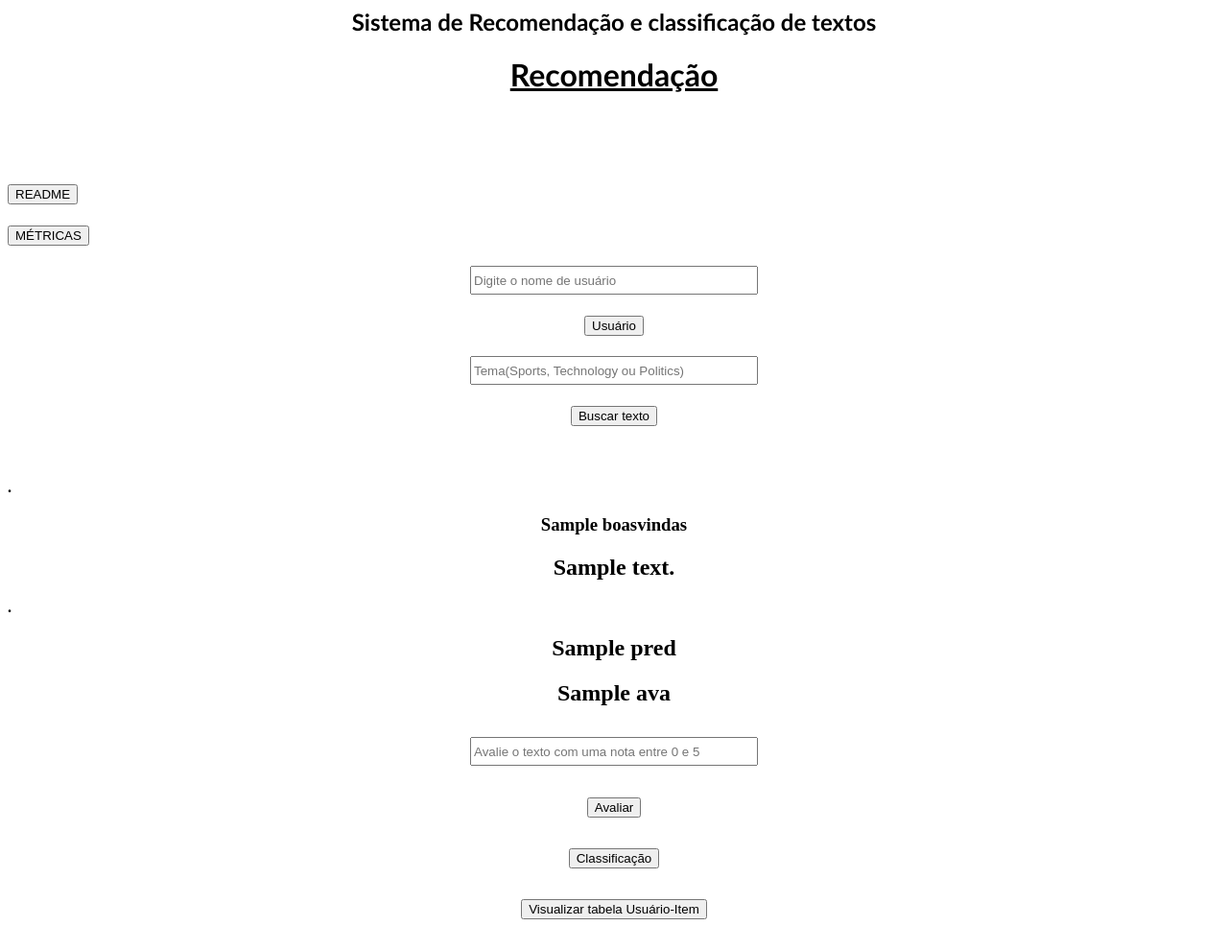
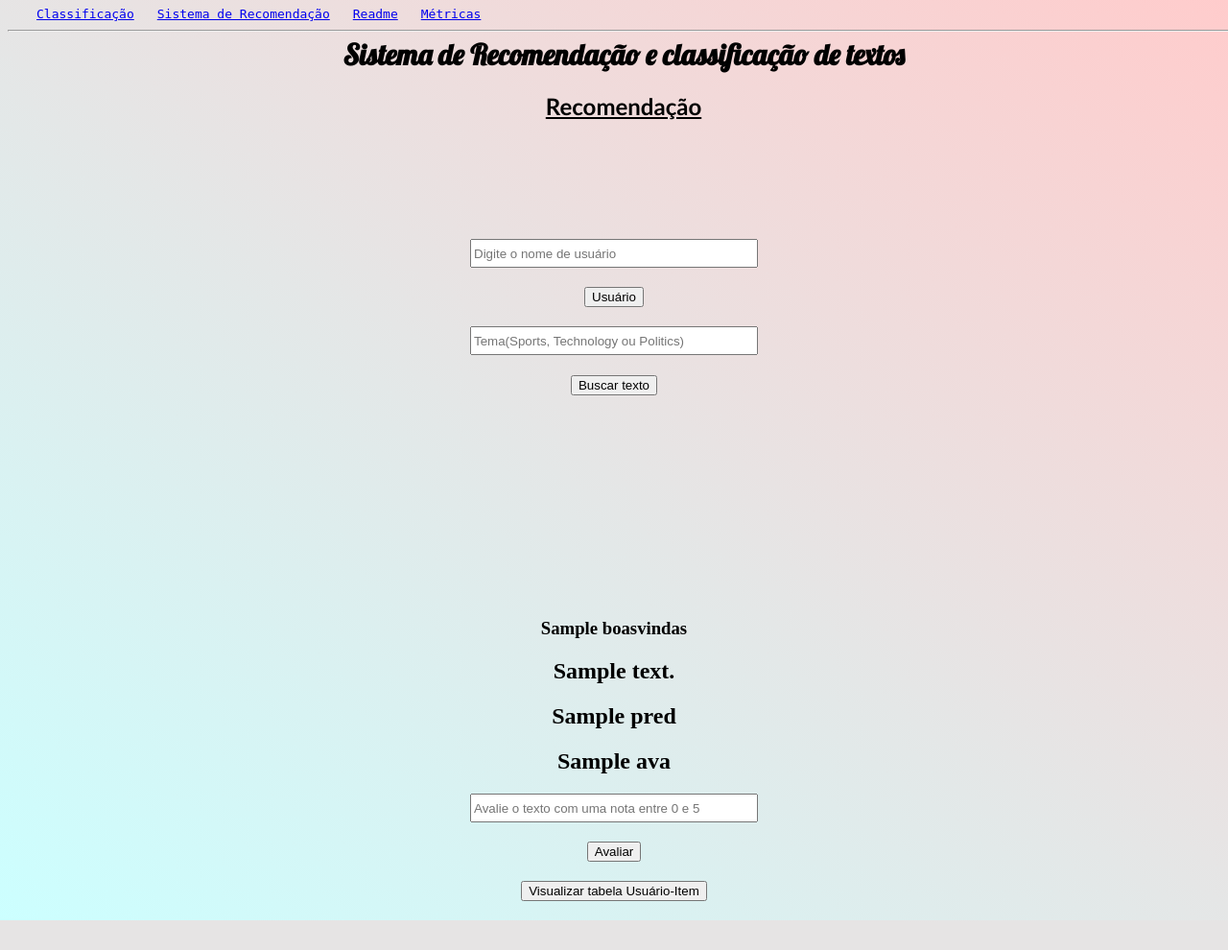
Before and after one commit to luandiego01/Projeto-Sistema_de_recomendacao_e_classificacao_de_textos, a Flask app: template app/templates/home.html in a window 1280 px wide. Shown: the whole page at 96% size. After the commit the page ends 959 px from the top, so only its background shows below. Run offline with Flask 2, Linux system fonts and the light colour scheme; the template is opened without the code that fills it: most values are stand-ins (such as "Sample title", 1, 10 or a date in 2020); parts of the project's set-up code (start-up, migrations or seed data) failed here and were passed over.

Commit message:
Add files via upload

```diff
--- a/app/app.py
+++ b/app/app.py
@@ -6,22 +6,23 @@ import SistemaRecomen
 app = Flask(__name__, template_folder = 'templates')
 
 @app.route("/")
+@app.route("/index")
 def home():
-     return render_template("home.html")
+     return render_template("home.html", title = "Sistema de Recomendação")
 
 @app.route('/usuario', methods = ['POST'])
 def recomen():
     features = [x for x in request.form.values()]
     user = SistemaRecomen.Sistema1.usuario(features[0])
     print(user)
-    return render_template("home.html", texto = user)
+    return render_template("home.html", title = "Sistema de recomendação", texto = user)
 
 @app.route('/recomen', methods = ['POST'])
 def recomen1():
     features1 = [x for x in request.form.values()]
     user1 = SistemaRecomen.Sistema1.recomendacao(features1[0])
 
-    return render_template("home.html", boasvindas = "Olá " + SistemaRecomen.Sistema1.user +
+    return render_template("home.html", title = "Sistema de Recomendação", boasvindas = "Olá " + SistemaRecomen.Sistema1.user +
                                 "! Sugerimos a leitura do artigo: ", texto = user1[0], pred = user1[1])
 
 @app.route('/avali', methods = ['POST'])
@@ -29,7 +30,7 @@ def avali():
     features1 = [x for x in request.form.values()]
     user2 = SistemaRecomen.Sistema1.avaliacao((features1[0]), SistemaRecomen.Sistema1.indice[1],  SistemaRecomen.Sistema1.indice[0])
 
-    return render_template("home.html", ava = user2)
+    return render_template("home.html", title = "Avaliação", ava = user2)
 
 
 @app.route('/tabela')
@@ -40,14 +41,14 @@ def tabela():
 
 @app.route('/classifi')
 def classifi():
-     return render_template("home1.html")
+     return render_template("home1.html", title = "Classificação")
 
 @app.route('/predict', methods = ['POST'])
 def predict():
     features = [x for x in request.form.values()]
     pred = SistemaRecomen.classifi(features[0])
     print(pred)
-    return render_template("home1.html", texto = features[0], pred =  "Classificação: {}".format(pred))
+    return render_template("home1.html", title = "Classificação", texto = features[0], pred =  "Classificação: {}".format(pred))
 
 @app.route('/model_health')
 def model_health():
--- /dev/null
+++ b/app/templates/base.html
@@ -0,0 +1,77 @@
+<link href="https://fonts.googleapis.com/css?family=Lobster" rel="stylesheet" type="text/css">
+<style>
+  .red-text {
+    color: red;
+  }
+  h1 {
+    font-family: Lobster, monospace;
+    font-size: 30px;
+  }
+  h4 {
+    font-family: monospace;
+  }
+  p {
+    font-size: 16px;
+    font-family: monospace;
+  }
+  .silver-background {
+    background-color: rgba(55,55,55,0.2);
+    padding: 10px;
+    width: 100%;
+  }
+  .titulo {
+    padding: 10px;
+    width: 100%;
+  }
+  body {
+    background: linear-gradient(35deg,#CCFFFF, #FFCCCC);
+  }
+  #navbar{
+  	position: fixed;
+  	top:  0;
+  	width: 100%;
+  }
+  nav ul {
+    margin: 0px;
+    padding: 5px 0px 0px 30px;
+  }
+  nav li {
+    display: inline;
+    margin-right: 20px;
+  }
+  .links{
+  	margin-right: 20px;
+  }
+  #left {
+    float: left;
+    width: 40%;
+    text-align: justify;
+    font:  'Calibri';
+  }
+  #right {
+    float: right;
+    width: 57.6%;
+  }
+  aside, section {
+    padding: 2px;
+    }
+  li {
+  	font-family: monospace;
+  }
+</style>
+
+<title>{{title}}</title>
+<html>
+	<div>
+	<nav id="navbar">
+		<ul>
+			<li><a href="{{url_for('classifi')}}">Classificação</a></li>
+			<li><a href="{{url_for('home')}}">Sistema de Recomendação</a></li>
+			<li><a href="https://github.com/luandiego01/Projeto2-Sistema_de_recomendacao_e_classificacao_de_textos">Readme</a></li>
+			<li><a href="{{url_for('model_health')}}">Métricas</a></li>
+		</ul>
+		<hr>
+	</nav>
+		{% block content %}{% endblock %}
+	</div>
+</html>
--- a/app/templates/home.html
+++ b/app/templates/home.html
@@ -1,16 +1,16 @@
-<h2 style="text-align: center;" ><strong><font face="Calibri"> <b>Sistema de Recomendação e classificação de textos</font></strong></h2>
-<h1 style="text-align: center;"><font face="Calibri"> <u>Recomendação</u></font></h1>
+{% extends "base.html" %}
+
+
+{% block content %}
+<div class="titulo">
+  <head class="titulo">
+    <h1 style="text-align: center;" ><strong><b>Sistema de Recomendação e classificação de textos</b></strong></h1>
+    <h2 style="text-align: center;"><font face="Calibri"><b> <u>Recomendação</u></b></font></h2>
     <p style="text-align: center;">&nbsp;</p>
     <p style="text-align: center;">&nbsp;</p>
     <h1 style="text-align: center;"><span style="color: #0000ff;"></span></h1>
-
-<div class="login">
-
-<a href="https://github.com/luandiego01/Projeto2-Sistema_de_recomendacao_e_classificacao_de_textos" download><h1 style="text-align: left;"><input type="button" value="README"></h1></a>
-
-<a href="{{url_for('model_health')}}"><h1 style="text-align: left;"><input type="button" value="MÉTRICAS"></h1></a>
-
-
+  </head>
+</div>
 <form action="{{url_for('recomen')}}" method='POST'>
   <h1 style="text-align: center;"><input type="text" , name ="x1" placeholder = "Digite o nome de usuário", style="width: 300px; height: 30px;" /></h1>
 
@@ -26,16 +26,16 @@
 
 
 <p style="text-align: center;">&nbsp;</p>
+<p style="text-align: center;">&nbsp;</p>
+<p style="text-align: center;">&nbsp;</p>
+<p style="text-align: center;">&nbsp;</p>
+<p style="text-align: center;">&nbsp;</p>
+<p style="text-align: center;">&nbsp;</p>
 
-
-.<h3 style="text-align: center;">{{boasvindas}}</h3>
-
+<h3 style="text-align: center;">{{boasvindas}}</h3>
 <h2 style="text-align: center;"><strong>{{texto}}</strong></h2>
-
-.<h2 style="text-align: center;"><strong>{{pred}}</strong>
-
-<h2 style="text-align: center;"><strong>{{ava}}</strong>
-
+<h2 style="text-align: center;"><strong>{{pred}}</strong></h2>
+<h2 style="text-align: center;"><strong>{{ava}}</strong></h2>
 
 <form action="{{url_for('avali')}}" method='POST'>
   <h1 style="text-align: center;"><input type="text" , name ="x1" placeholder = "Avalie o texto com uma nota entre 0 e 5" required="required", style="width: 300px; height: 30px;" /></h1>
@@ -43,6 +43,5 @@
   <h1 style="text-align: center;"><button type= "submit" class= "btn btn-primary btn-block btn-large">Avaliar</button></h1>
 </form>
 
-<a href="{{url_for('classifi')}}"><h1 style="text-align: center;"><input type="button" value="Classificação"></h1></a>
-
 <a href="{{url_for('tabela')}}"><h1 style="text-align: center;"><input type="button" value="Visualizar tabela Usuário-Item"></h1></a>
+{% endblock %}
```
Also changed, not shown: app/models/base.html (added, +32 -0 lines), app/templates/home1.html (+17 -12 lines), app/README.md (added), app/aa.png (added), 1 other file. Lines whose indentation alone changed are shown as unchanged.
